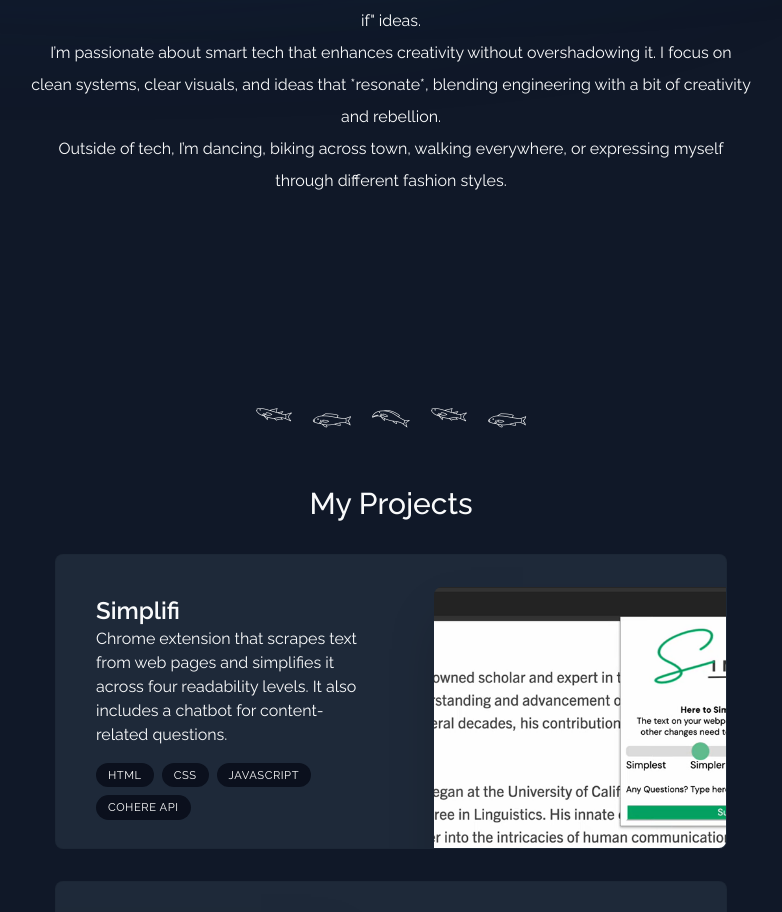
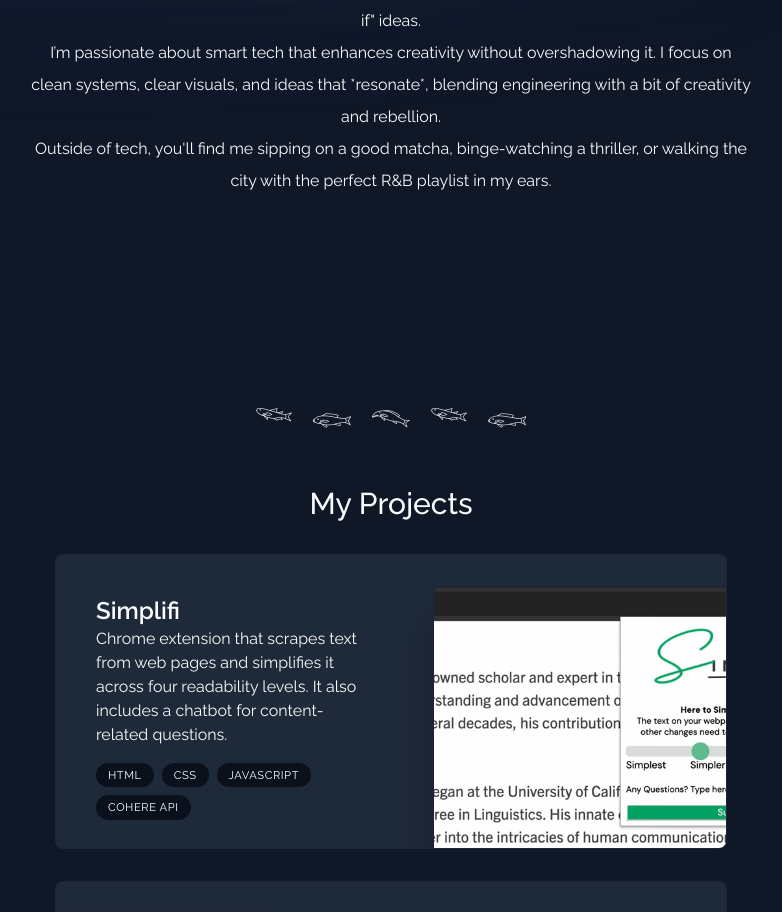
Before and after one commit to navya596/Personal-Website, a Next.js app: page / in a window 1280 px wide. Shown: the part 786-1698 px from the top of the page, without its empty margins (249-1031 px from the left). Built offline with nearby package versions, Linux system fonts and the light colour scheme.

Commit message:
changed about blurb

```diff
--- a/components/about.tsx
+++ b/components/about.tsx
@@ -29,8 +29,7 @@ export default function About() {
       </p>
 
       <p>
-        {`Outside of tech, I’m dancing, biking across town, walking everywhere, or
-        expressing myself through different fashion styles.`}
+        {`Outside of tech, you'll find me sipping on a good matcha, binge-watching a thriller, or walking the city with the perfect R&B playlist in my ears.`}
       </p>
     </motion.section>
   );
```
